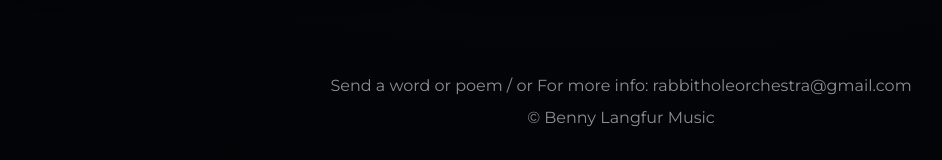
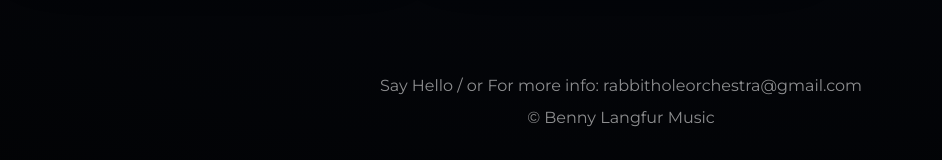
Before and after one commit to bennylangfur/Bennys-Labyrinth-, a plain HTML site: page index.html in a window 1280 px wide. Shown: the part 1673-1833 px from the top of the page, without its empty margins (19-961 px from the left). Drawn offline with Linux system fonts and the light colour scheme.

Commit message:
Update index.html

```diff
--- a/index.html
+++ b/index.html
@@ -174,7 +174,7 @@
 
 <p>
 
-Send a word or poem / or For more info: rabbitholeorchestra@gmail.com
+Say Hello / or For more info: rabbitholeorchestra@gmail.com
 
 </p>
 
```
